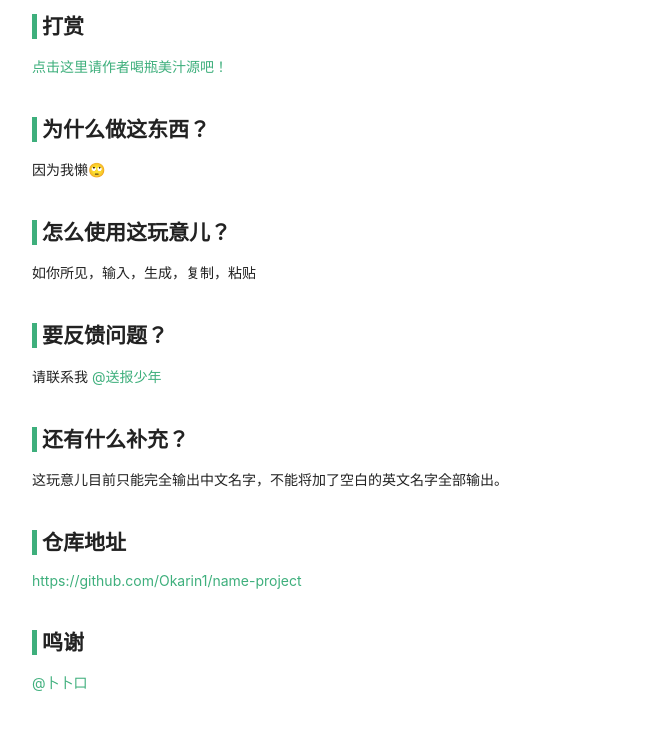
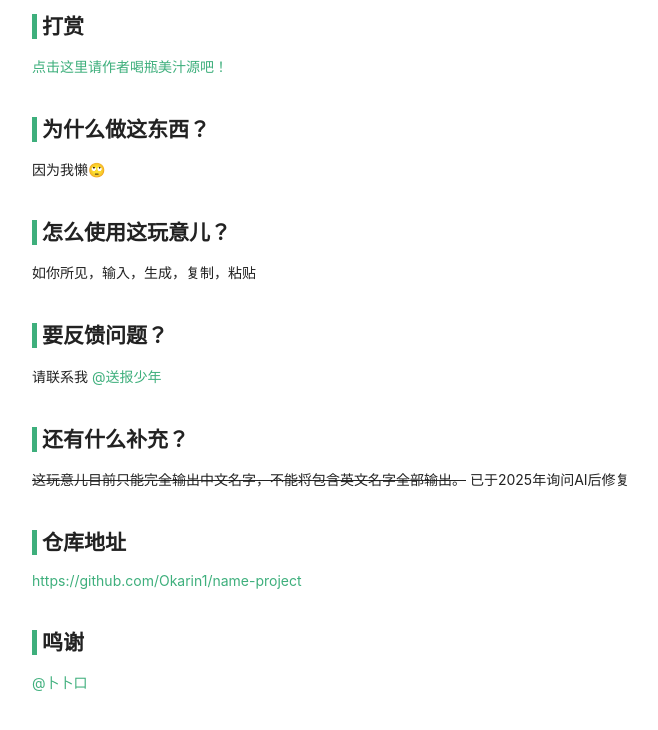
Before and after one commit to Okarin1/name-project, a Vue app: page / in a window 1280 px wide. Shown: the part 699-1429 px from the top of the page, without its empty margins (218-876 px from the left). Built offline with nearby package versions, Linux system fonts and the light colour scheme; the HTML template or start-up script is replaced by a standard one.

Commit message:
add：text change

```diff
--- a/src/App.vue
+++ b/src/App.vue
@@ -35,7 +35,7 @@
 
       <h2>还有什么补充？</h2>
       <p>
-        这玩意儿目前只能完全输出中文名字，不能将加了空白的英文名字全部输出。
+        <del>这玩意儿目前只能完全输出中文名字，不能将包含英文名字全部输出。</del> 已于2025年询问AI后修复
       </p>
 
       <h2>仓库地址</h2>
```
